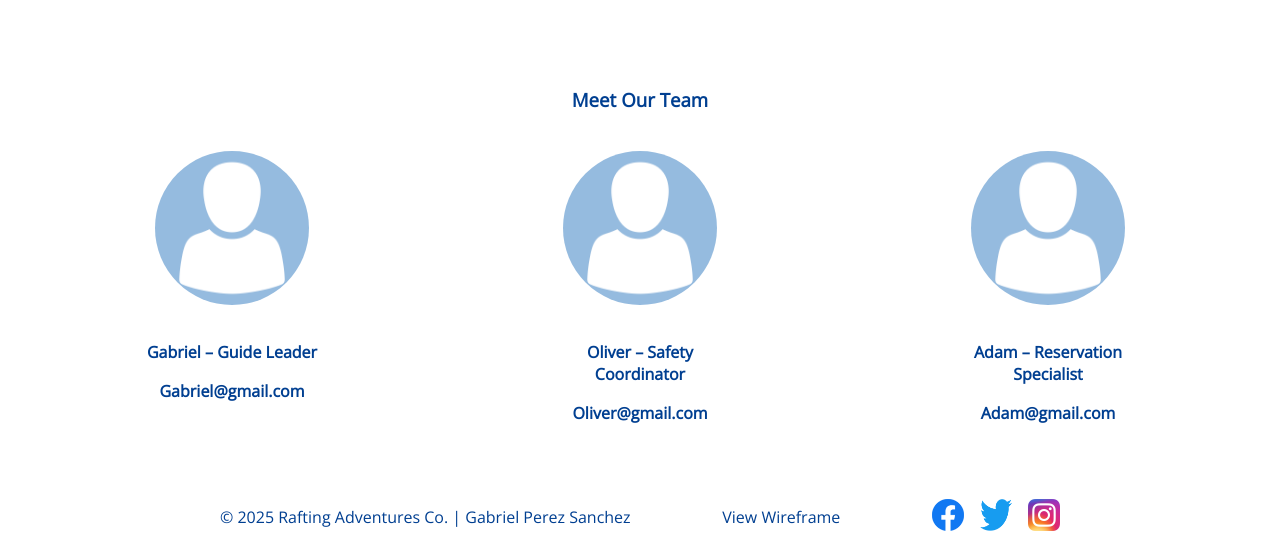
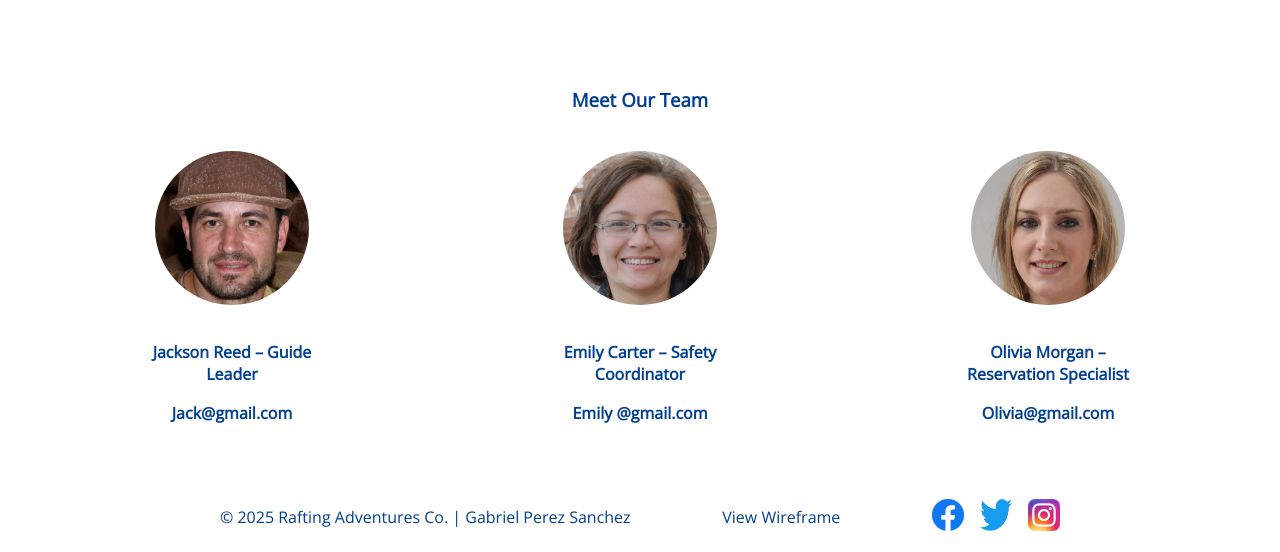
Before and after one commit to kalelps/wdd130, a plain HTML site: page wwr/contact.html in a window 1280 px wide. Shown: the part 1190-1742 px from the top of the page. Drawn offline with nearby package versions, Linux system fonts and the light colour scheme.

Commit message:
Add files via upload

```diff
--- a/wwr/contact.html
+++ b/wwr/contact.html
@@ -78,24 +78,24 @@
       <h3>Meet Our Team</h3>
       <div class="employee-row">
         <figure class="profile">
-          <img src="images/avatartemplate.webp" alt="Gabriel – Guide Leader">
+          <img src="images/person2.webp" alt="Jackson – Guide Leader">
           <figcaption>
-            Gabriel – Guide Leader
-            <p>Gabriel@gmail.com</p>
+            Jackson Reed – Guide Leader
+            <p>Jack@gmail.com</p>
           </figcaption>
         </figure>
         <figure class="profile">
-          <img src="images/avatartemplate.webp" alt="Oliver – Safety Coordinator">
+          <img src="images/person1.webp" alt="Emily  – Safety Coordinator">
           <figcaption>
-            Oliver – Safety Coordinator
-            <p>Oliver@gmail.com</p>
+            Emily Carter – Safety Coordinator
+            <p>Emily @gmail.com</p>
           </figcaption>
         </figure>
         <figure class="profile">
-          <img src="images/avatartemplate.webp" alt="Adam – Reservation Specialist">
+          <img src="images/person3.webp" alt="Olivia – Reservation Specialist">
           <figcaption>
-            Adam – Reservation Specialist
-            <p>Adam@gmail.com</p>
+            Olivia Morgan – Reservation Specialist
+            <p>Olivia@gmail.com</p>
           </figcaption>
         </figure>
       </div>
```
Also changed, not shown: wwr/images/person1.webp (added), wwr/images/person2.webp (added), wwr/images/person3.webp (added).
